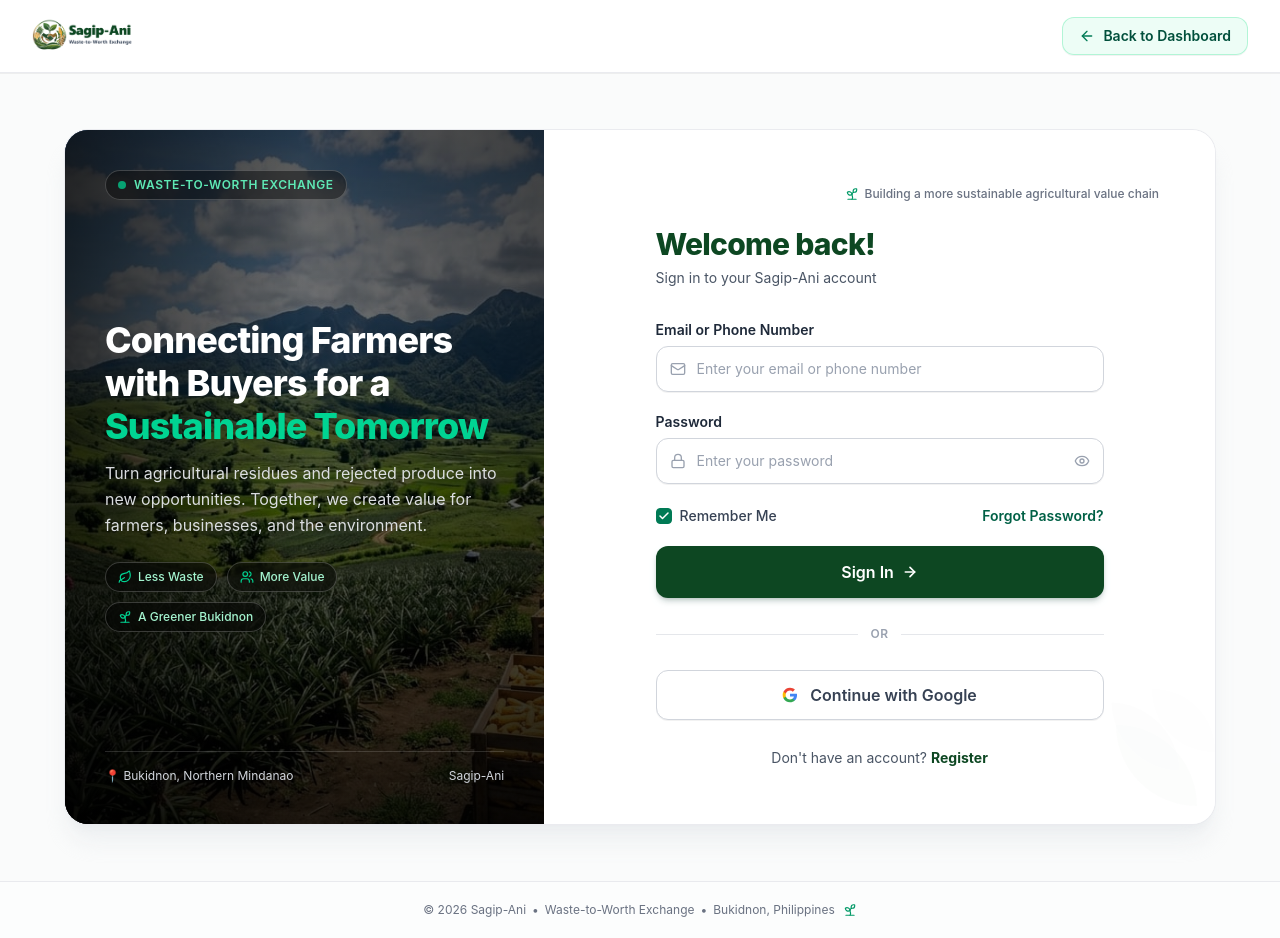
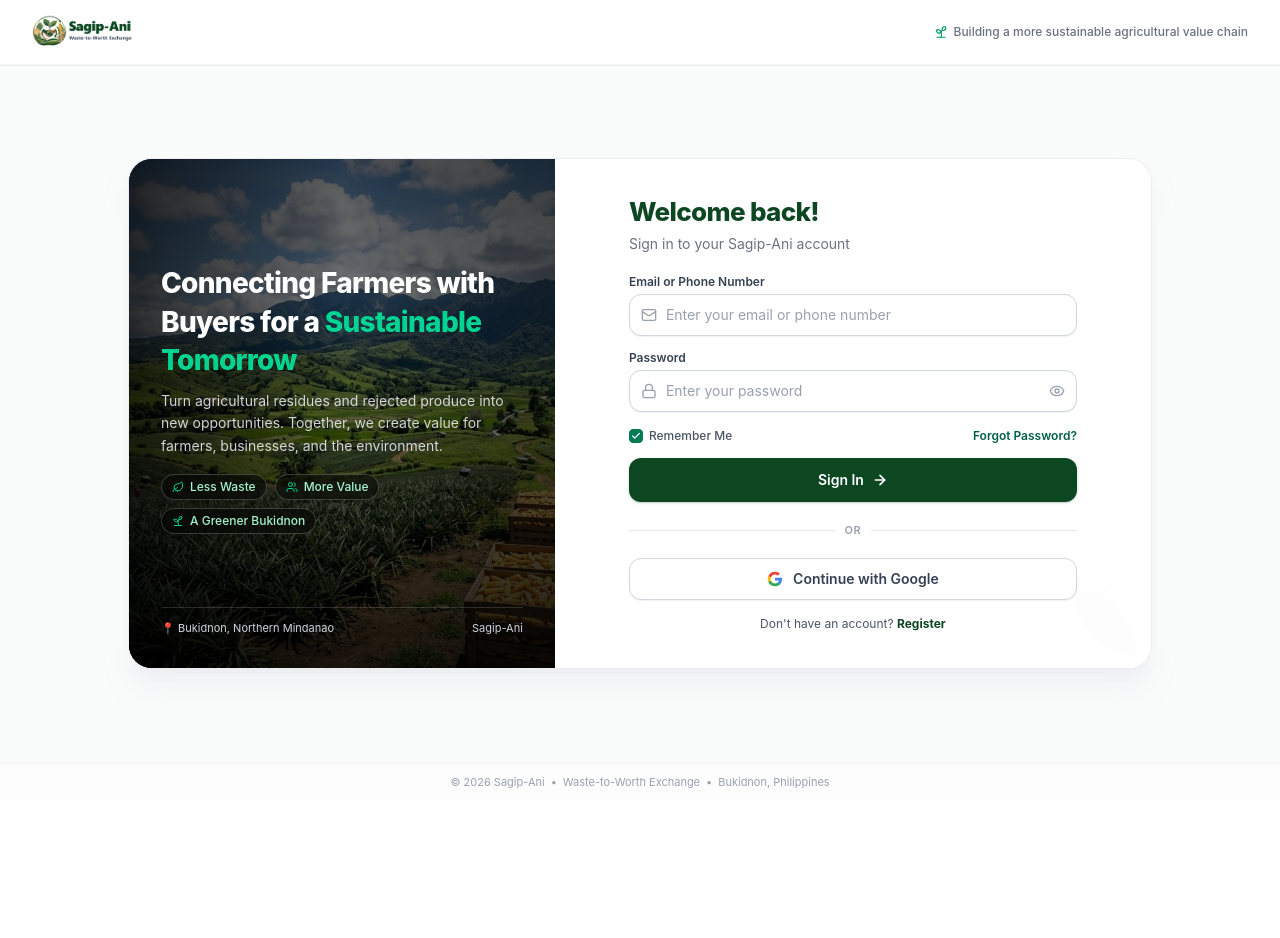
Before and after one commit to Sagip-Ani/Sagip-Ani-Waste-to-Worth-Exchange, a React (Vite) app: page /auth/login in a window 1280 px wide. After the commit the page ends 800 px from the top, so only its background shows below. Built offline with nearby package versions, Linux system fonts and the light colour scheme.

Commit message:
fix(login): eliminate desktop scrolling, remove back button and neon pill

```diff
--- a/src/pages/Login.jsx
+++ b/src/pages/Login.jsx
@@ -1,6 +1,6 @@
 import { useState } from 'react';
 import { Link } from 'react-router-dom';
-import { Mail, Lock, Eye, EyeOff, ArrowRight, ArrowLeft, Leaf, Users, Sprout, Check } from 'lucide-react';
+import { Mail, Lock, Eye, EyeOff, ArrowRight, Leaf, Users, Sprout, Check } from 'lucide-react';
 import logoImg from '../assets/logo/sagip-ani-logo.png';
 import farmBg from '../assets/images/landing/hero-farm.jpg';
 
@@ -21,14 +21,14 @@
     setIsLoading(true);
     setNotice(null);
 
-    // Simulated login delay for UI feedback
+    // Simulated login feedback
     setTimeout(() => {
       setIsLoading(false);
       setNotice({
         type: 'info',
         message: 'Account authentication will connect to the backend database soon!'
       });
-    }, 700);
+    }, 600);
   };
 
   const handleGoogleSignIn = () => {
@@ -47,19 +47,16 @@
   };
 
   return (
-    <div className="min-h-screen flex flex-col bg-gray-50/80 text-gray-900 font-sans selection:bg-emerald-100 selection:text-emerald-900">
+    <div className="min-h-screen lg:h-screen lg:overflow-hidden flex flex-col justify-between bg-gray-50/80 text-gray-900 font-sans selection:bg-emerald-100 selection:text-emerald-900">
 
       {/* ======================================================== */}
-      {/* 1. TOP NAVIGATION / PAGE HEADER                          */}
-      {/* Clean, sticky, perfectly aligned navigation bar          */}
+      {/* 1. TOP NAVIGATION / HEADER (Compact, No Back Button)     */}
       {/* ======================================================== */}
-      <header className="sticky top-0 z-30 w-full bg-white/95 backdrop-blur-md border-b border-gray-200/80 shadow-2xs">
-        <div className="max-w-7xl mx-auto px-4 sm:px-6 lg:px-8 h-16 sm:h-18 flex items-center justify-between">
-
-          {/* Brand Logo Link */}
+      <header className="shrink-0 w-full bg-white/95 backdrop-blur-md border-b border-gray-100 shadow-2xs">
+        <div className="max-w-7xl mx-auto px-4 sm:px-6 lg:px-8 h-14 sm:h-16 flex items-center justify-between">
           <Link
             to="/"
-            className="flex items-center gap-2.5 rounded-lg py-1 focus:outline-hidden focus-visible:ring-2 focus-visible:ring-emerald-600 transition-transform hover:scale-[1.01]"
+            className="flex items-center gap-2 rounded-lg py-1 focus:outline-hidden focus-visible:ring-2 focus-visible:ring-emerald-600 transition-transform hover:scale-[1.01]"
             aria-label="Sagip-Ani Home"
           >
             <img
@@ -69,31 +66,25 @@
             />
           </Link>
 
-          {/* Cleanly Positioned "Back to Dashboard" Button */}
-          <Link
-            to="/"
-            className="inline-flex items-center gap-2 px-3.5 sm:px-4 py-2 rounded-xl text-xs sm:text-sm font-semibold text-emerald-900 bg-emerald-50/90 hover:bg-emerald-100/90 border border-emerald-200/80 hover:border-emerald-300 transition-all duration-150 shadow-2xs hover:shadow-xs cursor-pointer group focus:outline-hidden focus-visible:ring-2 focus-visible:ring-emerald-600"
-          >
-            <ArrowLeft className="w-4 h-4 text-emerald-700 transition-transform duration-150 group-hover:-translate-x-0.5" />
-            <span>Back to Dashboard</span>
-          </Link>
-
+          {/* Subtle Tagline in place of messy button */}
+          <div className="hidden sm:flex items-center gap-1.5 text-xs text-gray-500 font-medium">
+            <Sprout className="h-3.5 w-3.5 text-emerald-600" />
+            <span>Building a more sustainable agricultural value chain</span>
+          </div>
         </div>
       </header>
 
       {/* ======================================================== */}
-      {/* 2. MAIN CENTERED RESPONSIVE CONTAINER                    */}
-      {/* Not full screen - centered with comfortable margins      */}
+      {/* 2. MAIN CENTERED CARD CONTAINER (Fits viewport cleanly)  */}
       {/* ======================================================== */}
-      <main className="flex-1 flex items-center justify-center px-4 sm:px-6 lg:px-8 py-8 sm:py-12 lg:py-14">
-        <div className="w-full max-w-5xl xl:max-w-6xl bg-white rounded-2xl sm:rounded-3xl shadow-xl shadow-gray-200/60 border border-gray-200/80 overflow-hidden grid grid-cols-1 lg:grid-cols-12">
+      <main className="flex-1 flex items-center justify-center p-3 sm:p-5 lg:p-6 min-h-0">
+        <div className="w-full max-w-5xl xl:max-w-5.5xl bg-white rounded-2xl sm:rounded-3xl shadow-xl shadow-gray-200/50 border border-gray-200/70 overflow-hidden grid grid-cols-1 lg:grid-cols-12 lg:max-h-[560px]">
 
           {/* ==================================================== */}
           {/* LEFT COLUMN: Agricultural Brand & Mission Banner     */}
-          {/* (5 cols on desktop, stacks gracefully on mobile)    */}
           {/* ==================================================== */}
-          <div className="relative lg:col-span-5 min-h-[300px] sm:min-h-[360px] lg:min-h-[640px] flex flex-col justify-between p-6 sm:p-8 lg:p-10 text-white overflow-hidden bg-gray-950">
-            {/* Scenic Farmland Background Image */}
+          <div className="relative lg:col-span-5 flex flex-col justify-between p-6 sm:p-7 lg:p-8 text-white overflow-hidden bg-gray-950 min-h-[220px] lg:min-h-0">
+            {/* Scenic Farmland Background */}
             <div className="absolute inset-0 z-0">
               <img
                 src={farmBg}
@@ -101,85 +92,69 @@
                 className="w-full h-full object-cover object-center scale-[1.02]"
                 fetchPriority="high"
               />
-              {/* Gradient Overlays for Readability */}
               <div className="absolute inset-0 bg-linear-to-b from-black/65 via-black/45 to-black/85" />
               <div className="absolute inset-0 bg-linear-to-r from-black/60 via-transparent to-black/30" />
             </div>
 
-            {/* Top Pill Accent */}
-            <div className="relative z-10">
-              <div className="inline-flex items-center gap-2 px-3 py-1.5 rounded-full bg-black/40 backdrop-blur-md border border-white/20 text-xs font-semibold uppercase tracking-wider text-emerald-300">
-                <span className="h-2 w-2 rounded-full bg-emerald-400 animate-pulse" />
-                <span>Waste-to-Worth Exchange</span>
-              </div>
-            </div>
-
-            {/* Mission Headline, Subtext & Badges */}
-            <div className="relative z-10 my-auto py-6 sm:py-8 lg:py-4">
-              <h1 className="text-2xl sm:text-3xl lg:text-4xl font-extrabold text-white leading-[1.2] tracking-tight mb-3">
+            {/* Mission Headline & Copy (Neon pill completely removed) */}
+            <div className="relative z-10 my-auto py-2 lg:py-0">
+              <h1 className="text-xl sm:text-2xl lg:text-[28px] font-extrabold text-white leading-snug tracking-tight mb-2.5">
                 Connecting Farmers with Buyers for a{' '}
                 <span className="text-emerald-400">Sustainable Tomorrow</span>
               </h1>
 
-              <p className="text-xs sm:text-sm lg:text-base text-gray-200/95 font-normal leading-relaxed mb-6 max-w-md">
+              <p className="text-xs sm:text-sm text-gray-200/90 font-normal leading-relaxed mb-4 max-w-sm">
                 Turn agricultural residues and rejected produce into new opportunities. Together, we create value for farmers, businesses, and the environment.
               </p>
 
               {/* Three Value Badges */}
-              <div className="flex flex-wrap items-center gap-2 sm:gap-2.5">
-                <div className="inline-flex items-center gap-1.5 px-3 py-1.5 rounded-full bg-black/45 backdrop-blur-md border border-white/20 text-xs font-medium text-emerald-200">
-                  <Leaf className="h-3.5 w-3.5 text-emerald-400" />
+              <div className="flex flex-wrap items-center gap-1.5 sm:gap-2">
+                <div className="inline-flex items-center gap-1.5 px-2.5 py-1 rounded-full bg-black/45 backdrop-blur-md border border-white/20 text-xs font-medium text-emerald-200">
+                  <Leaf className="h-3 w-3 text-emerald-400" />
                   <span>Less Waste</span>
                 </div>
 
-                <div className="inline-flex items-center gap-1.5 px-3 py-1.5 rounded-full bg-black/45 backdrop-blur-md border border-white/20 text-xs font-medium text-emerald-200">
-                  <Users className="h-3.5 w-3.5 text-emerald-400" />
+                <div className="inline-flex items-center gap-1.5 px-2.5 py-1 rounded-full bg-black/45 backdrop-blur-md border border-white/20 text-xs font-medium text-emerald-200">
+                  <Users className="h-3 w-3 text-emerald-400" />
                   <span>More Value</span>
                 </div>
 
-                <div className="inline-flex items-center gap-1.5 px-3 py-1.5 rounded-full bg-black/45 backdrop-blur-md border border-white/20 text-xs font-medium text-emerald-200">
-                  <Sprout className="h-3.5 w-3.5 text-emerald-400" />
+                <div className="inline-flex items-center gap-1.5 px-2.5 py-1 rounded-full bg-black/45 backdrop-blur-md border border-white/20 text-xs font-medium text-emerald-200">
+                  <Sprout className="h-3 w-3 text-emerald-400" />
                   <span>A Greener Bukidnon</span>
                 </div>
               </div>
             </div>
 
             {/* Bottom Tagline */}
-            <div className="relative z-10 pt-4 border-t border-white/15 text-xs text-gray-300 flex items-center justify-between">
+            <div className="relative z-10 pt-3 border-t border-white/15 text-[11px] text-gray-300 flex items-center justify-between">
               <span>📍 Bukidnon, Northern Mindanao</span>
               <span>Sagip-Ani</span>
             </div>
           </div>
 
           {/* ==================================================== */}
-          {/* RIGHT COLUMN: Authentication Form (7 cols)          */}
+          {/* RIGHT COLUMN: Authentication Form                    */}
           {/* ==================================================== */}
-          <div className="relative lg:col-span-7 p-6 sm:p-10 lg:p-12 xl:p-14 flex flex-col justify-center bg-white">
+          <div className="relative lg:col-span-7 p-6 sm:p-7 lg:p-8 xl:p-9 flex flex-col justify-center bg-white overflow-y-auto">
 
-            {/* Subtle Decorative Leaf Watermark (Bottom Right) */}
-            <div className="pointer-events-none absolute right-0 bottom-0 select-none opacity-20 text-emerald-900/10 hidden sm:block">
-              <svg width="180" height="180" viewBox="0 0 200 200" fill="currentColor">
+            {/* Subtle Watermark */}
+            <div className="pointer-events-none absolute right-0 bottom-0 select-none opacity-15 text-emerald-900/10 hidden sm:block">
+              <svg width="140" height="140" viewBox="0 0 200 200" fill="currentColor">
                 <path d="M 180 180 C 130 180 90 140 90 90 C 140 90 180 130 180 180 Z" opacity="0.6" />
                 <path d="M 160 140 C 120 140 85 105 85 65 C 125 65 160 100 160 140 Z" opacity="0.4" />
                 <path d="M 200 120 C 160 120 130 90 130 50 C 170 50 200 80 200 120 Z" opacity="0.3" />
               </svg>
             </div>
 
-            {/* Top Tagline */}
-            <div className="flex justify-end items-center gap-1.5 text-xs text-gray-500 font-medium mb-6">
-              <Sprout className="h-3.5 w-3.5 text-emerald-600 shrink-0" />
-              <span className="truncate">Building a more sustainable agricultural value chain</span>
-            </div>
-
-            {/* Form Inner Box */}
             <div className="max-w-md w-full mx-auto">
 
               {/* Form Heading */}
-              <div className="mb-6 sm:mb-8">
-                <h2 className="text-2xl sm:text-3xl font-extrabold text-[#0d4722] tracking-tight">
+              <div className="mb-4 sm:mb-5">
+                <h2 className="text-2xl sm:text-[26px] font-extrabold text-[#0d4722] tracking-tight">
                   Welcome back!
                 </h2>
-                <p className="mt-1.5 text-sm text-gray-600">
+                <p className="mt-1 text-xs sm:text-sm text-gray-500">
                   Sign in to your Sagip-Ani account
                 </p>
               </div>
@@ -187,7 +162,7 @@
               {/* Notice Banner */}
               {notice && (
                 <div
-                  className={`mb-5 p-3.5 rounded-xl text-sm flex items-start gap-2.5 transition-all ${
+                  className={`mb-3.5 p-3 rounded-xl text-xs sm:text-sm flex items-start gap-2 transition-all ${
                     notice.type === 'error'
                       ? 'bg-red-50 text-red-700 border border-red-200'
                       : 'bg-emerald-50 text-emerald-800 border border-emerald-200'
@@ -197,16 +172,16 @@
                 </div>
               )}
 
-              {/* Login Form */}
-              <form onSubmit={handleSubmit} className="space-y-4 sm:space-y-5">
+              {/* Form Fields */}
+              <form onSubmit={handleSubmit} className="space-y-3 sm:space-y-3.5">
 
-                {/* Field: Email or Phone Number */}
+                {/* Field: Email or Phone */}
                 <div>
-                  <label htmlFor="emailOrPhone" className="block text-sm font-semibold text-gray-800 mb-1.5">
+                  <label htmlFor="emailOrPhone" className="block text-xs font-semibold text-gray-700 mb-1">
                     Email or Phone Number
                   </label>
                   <div className="relative">
-                    <div className="pointer-events-none absolute inset-y-0 left-0 flex items-center pl-3.5 text-gray-400">
+                    <div className="pointer-events-none absolute inset-y-0 left-0 flex items-center pl-3 text-gray-400">
                       <Mail className="h-4 w-4" />
                     </div>
                     <input
@@ -216,18 +191,18 @@
                       value={emailOrPhone}
                       onChange={(e) => setEmailOrPhone(e.target.value)}
                       placeholder="Enter your email or phone number"
-                      className="w-full rounded-xl border border-gray-300 bg-white pl-10 pr-4 py-2.5 sm:py-3 text-sm text-gray-900 placeholder:text-gray-400 shadow-2xs transition-all focus:border-emerald-600 focus:outline-hidden focus:ring-2 focus:ring-emerald-600/20"
+                      className="w-full rounded-xl border border-gray-300 bg-white pl-9 pr-3.5 py-2 sm:py-2.5 text-xs sm:text-sm text-gray-900 placeholder:text-gray-400 shadow-2xs transition-all focus:border-emerald-600 focus:outline-hidden focus:ring-2 focus:ring-emerald-600/20"
                     />
                   </div>
                 </div>
 
                 {/* Field: Password */}
                 <div>
-                  <label htmlFor="password" className="block text-sm font-semibold text-gray-800 mb-1.5">
+                  <label htmlFor="password" className="block text-xs font-semibold text-gray-700 mb-1">
                     Password
                   </label>
                   <div className="relative">
-                    <div className="pointer-events-none absolute inset-y-0 left-0 flex items-center pl-3.5 text-gray-400">
+                    <div className="pointer-events-none absolute inset-y-0 left-0 flex items-center pl-3 text-gray-400">
                       <Lock className="h-4 w-4" />
                     </div>
                     <input
@@ -237,13 +212,13 @@
                       value={password}
                       onChange={(e) => setPassword(e.target.value)}
                       placeholder="Enter your password"
-                      className="w-full rounded-xl border border-gray-300 bg-white pl-10 pr-11 py-2.5 sm:py-3 text-sm text-gray-900 placeholder:text-gray-400 shadow-2xs transition-all focus:border-emerald-600 focus:outline-hidden focus:ring-2 focus:ring-emerald-600/20"
+                      className="w-full rounded-xl border border-gray-300 bg-white pl-9 pr-10 py-2 sm:py-2.5 text-xs sm:text-sm text-gray-900 placeholder:text-gray-400 shadow-2xs transition-all focus:border-emerald-600 focus:outline-hidden focus:ring-2 focus:ring-emerald-600/20"
                     />
                     <button
                       type="button"
                       onClick={() => setShowPassword(!showPassword)}
                       aria-label={showPassword ? 'Hide password' : 'Show password'}
-                      className="absolute inset-y-0 right-0 flex items-center pr-3.5 text-gray-400 hover:text-gray-600 transition-colors cursor-pointer"
+                      className="absolute inset-y-0 right-0 flex items-center pr-3 text-gray-400 hover:text-gray-600 transition-colors cursor-pointer"
                     >
                       {showPassword ? (
                         <EyeOff className="h-4 w-4" />
@@ -254,9 +229,9 @@
                   </div>
                 </div>
 
-                {/* Remember Me & Forgot Password Row */}
+                {/* Remember Me & Forgot Password */}
                 <div className="flex flex-wrap items-center justify-between gap-2 pt-0.5">
-                  <label className="flex items-center gap-2 cursor-pointer select-none">
+                  <label className="flex items-center gap-1.5 cursor-pointer select-none">
                     <input
                       type="checkbox"
                       checked={rememberMe}
@@ -264,21 +239,21 @@
                       className="sr-only"
                     />
                     <div
-                      className={`w-4 h-4 rounded border flex items-center justify-center transition-all ${
+                      className={`w-3.5 h-3.5 rounded border flex items-center justify-center transition-all ${
                         rememberMe
                           ? 'bg-emerald-700 border-emerald-700 text-white'
                           : 'border-gray-300 bg-white'
                       }`}
                     >
-                      {rememberMe && <Check className="w-3 h-3 stroke-[3]" />}
+                      {rememberMe && <Check className="w-2.5 h-2.5 stroke-[3]" />}
                     </div>
-                    <span className="text-xs sm:text-sm text-gray-700 font-medium">Remember Me</span>
+                    <span className="text-xs text-gray-600 font-medium">Remember Me</span>
                   </label>
 
                   <button
                     type="button"
                     onClick={handleForgotPassword}
-                    className="text-xs sm:text-sm font-semibold text-emerald-800 hover:text-emerald-950 hover:underline cursor-pointer"
+                    className="text-xs font-semibold text-emerald-800 hover:text-emerald-950 hover:underline cursor-pointer"
                   >
                     Forgot Password?
                   </button>
@@ -288,11 +263,11 @@
                 <button
                   type="submit"
                   disabled={isLoading}
-                  className="w-full flex items-center justify-center gap-2 px-6 py-3 sm:py-3.5 rounded-xl font-semibold text-white bg-[#0d4722] hover:bg-[#072c15] shadow-md shadow-emerald-950/20 hover:shadow-lg transition-all duration-150 cursor-pointer hover:translate-y-[-1px] active:translate-y-0 disabled:opacity-70 disabled:cursor-not-allowed focus:outline-hidden focus-visible:ring-2 focus-visible:ring-emerald-700"
+                  className="w-full flex items-center justify-center gap-2 px-5 py-2.5 sm:py-3 rounded-xl font-semibold text-white bg-[#0d4722] hover:bg-[#072c15] shadow-sm shadow-emerald-950/20 hover:shadow-md transition-all duration-150 cursor-pointer hover:translate-y-[-1px] active:translate-y-0 disabled:opacity-70 disabled:cursor-not-allowed focus:outline-hidden focus-visible:ring-2 focus-visible:ring-emerald-700 text-sm"
                 >
                   {isLoading ? (
                     <span className="inline-flex items-center gap-2">
-                      <span className="h-4 w-4 border-2 border-white/30 border-t-white rounded-full animate-spin" />
+                      <span className="h-3.5 w-3.5 border-2 border-white/30 border-t-white rounded-full animate-spin" />
                       <span>Signing In...</span>
                     </span>
                   ) : (
@@ -305,12 +280,12 @@
               </form>
 
               {/* Divider: OR */}
-              <div className="relative my-6 sm:my-7">
+              <div className="relative my-4 sm:my-5">
                 <div className="absolute inset-0 flex items-center">
                   <div className="w-full border-t border-gray-200" />
                 </div>
-                <div className="relative flex justify-center text-xs uppercase tracking-wider">
-                  <span className="bg-white px-3 text-gray-400 font-semibold">OR</span>
+                <div className="relative flex justify-center text-[11px] uppercase tracking-wider">
+                  <span className="bg-white px-2.5 text-gray-400 font-semibold">OR</span>
                 </div>
               </div>
 
@@ -318,9 +293,8 @@
               <button
                 type="button"
                 onClick={handleGoogleSignIn}
-                className="w-full flex items-center justify-center gap-3 px-6 py-2.5 sm:py-3 rounded-xl font-semibold text-gray-700 bg-white hover:bg-gray-50 border border-gray-300 shadow-2xs hover:shadow-xs transition-all duration-150 cursor-pointer hover:translate-y-[-1px] active:translate-y-0 focus:outline-hidden focus-visible:ring-2 focus-visible:ring-gray-400"
+                className="w-full flex items-center justify-center gap-2.5 px-5 py-2 sm:py-2.5 rounded-xl font-semibold text-gray-700 bg-white hover:bg-gray-50 border border-gray-300 shadow-2xs hover:shadow-xs transition-all duration-150 cursor-pointer hover:translate-y-[-1px] active:translate-y-0 focus:outline-hidden focus-visible:ring-2 focus-visible:ring-gray-400 text-xs sm:text-sm"
               >
-                {/* Official 4-color Google G icon */}
                 <svg className="h-4 w-4 shrink-0" viewBox="0 0 24 24">
                   <path
                     d="M22.56 12.25c0-.78-.07-1.53-.2-2.25H12v4.26h5.92c-.26 1.37-1.04 2.53-2.21 3.31v2.77h3.57c2.08-1.92 3.28-4.74 3.28-8.09z"
@@ -342,8 +316,8 @@
                 <span>Continue with Google</span>
               </button>
 
-              {/* Registration Link Footer */}
-              <div className="mt-6 sm:mt-7 text-center text-xs sm:text-sm text-gray-600">
+              {/* Registration Link */}
+              <div className="mt-3.5 sm:mt-4 text-center text-xs text-gray-600">
                 Don't have an account?{' '}
                 <Link
                   to="/auth/register"
@@ -361,15 +335,14 @@
       </main>
 
       {/* ======================================================== */}
-      {/* 3. SUBTLE PAGE FOOTER                                    */}
+      {/* 3. SUBTLE COMPACT FOOTER                                 */}
       {/* ======================================================== */}
-      <footer className="text-center py-5 text-xs text-gray-500 border-t border-gray-200/80 bg-white/50 flex flex-wrap items-center justify-center gap-1.5 px-4">
+      <footer className="shrink-0 text-center py-2 sm:py-2.5 text-[11px] text-gray-400 border-t border-gray-100 bg-white/60 flex items-center justify-center gap-1.5 px-4">
         <span>© {new Date().getFullYear()} Sagip-Ani</span>
         <span>•</span>
         <span>Waste-to-Worth Exchange</span>
         <span>•</span>
         <span>Bukidnon, Philippines</span>
-        <Sprout className="w-3.5 h-3.5 text-emerald-600 inline ml-0.5" />
       </footer>
 
     </div>
```
